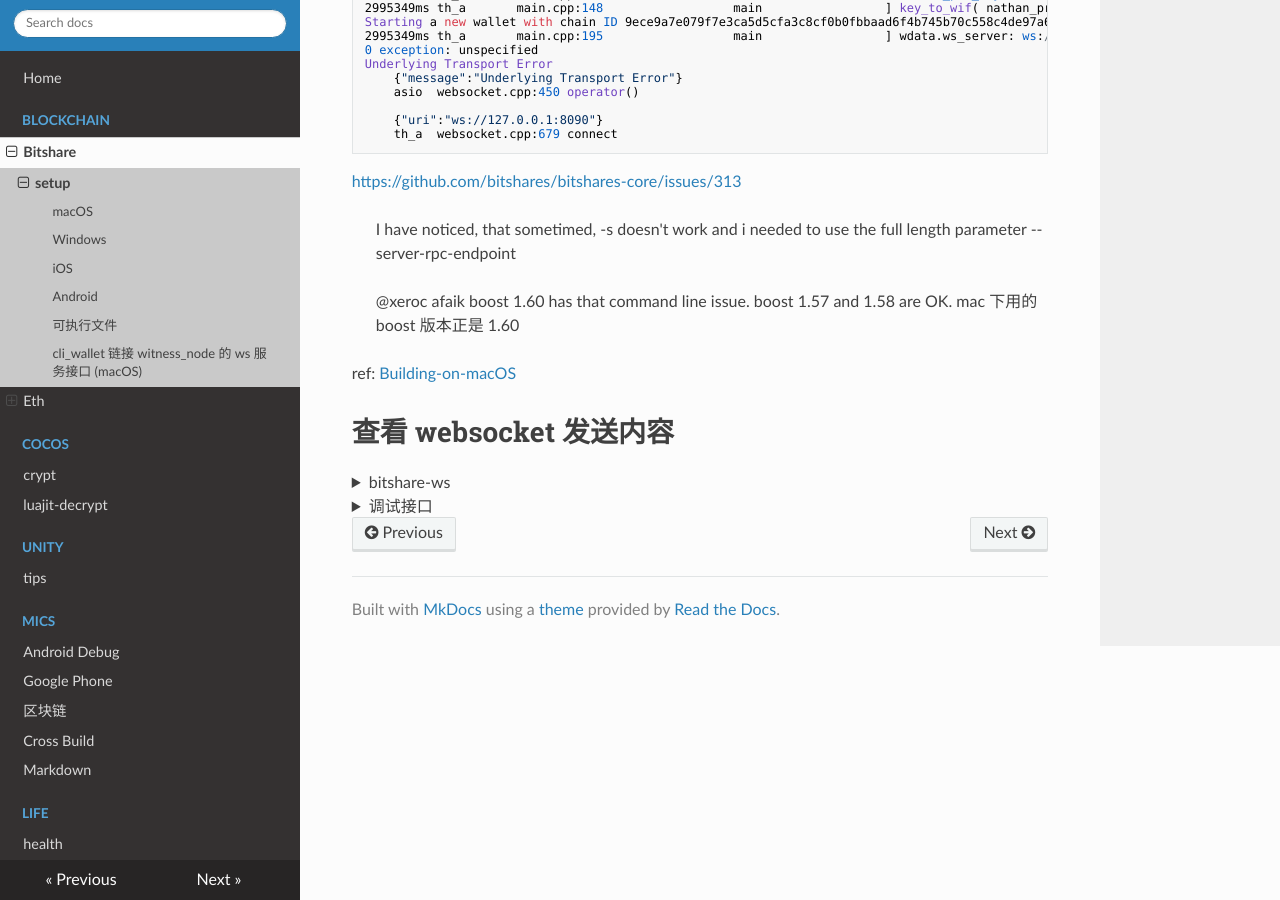
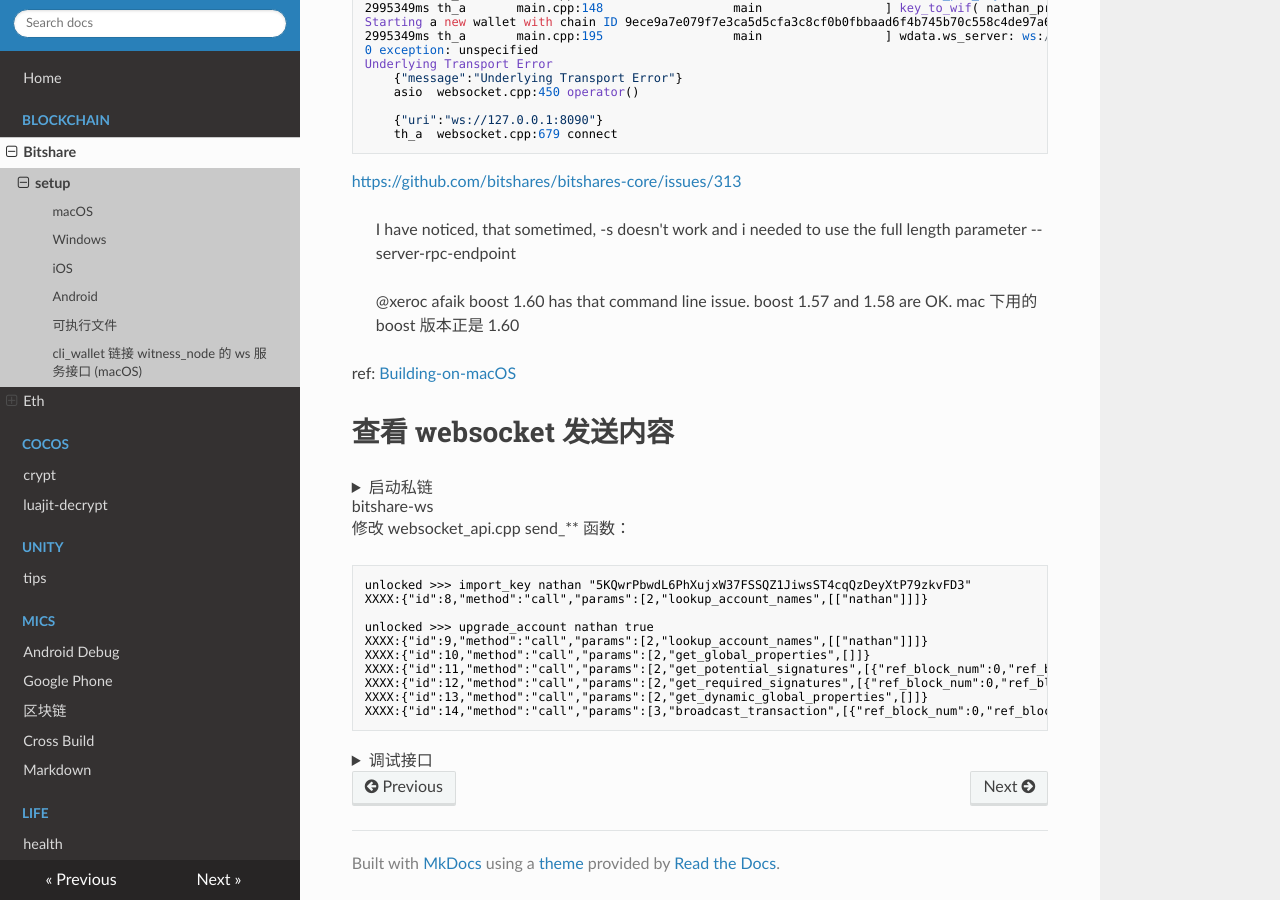
Before and after one commit to guo-m/blog, an MkDocs documentation site: the page built from docs/blockchain/bitshare/setup.md, in a window 1280 px wide and 900 px high, scrolled down 1147 px. Built offline with MkDocs 1.6.1, drawn with Linux system fonts in a browser that asks for light colours; nearby versions of some CDN libraries.

Commit message:
Update setup.md

````diff
--- a/docs/blockchain/bitshare/setup.md
+++ b/docs/blockchain/bitshare/setup.md
@@ -71,6 +71,17 @@
 ref: [Building-on-macOS](https://github.com/bitshares/bitshares-core/wiki/Building-on-OS-X)
 
 # 查看 websocket 发送内容
+
+<details>
+<summary>启动私链</summary>
+
+```
+~/repos/bitshares-core-xcode/programs/
+./witness_node --genesis-json genesis.json --enable-stale-production
+```
+
+</details/
+
 <details>
 <summary>bitshare-ws</summary>
 
````
